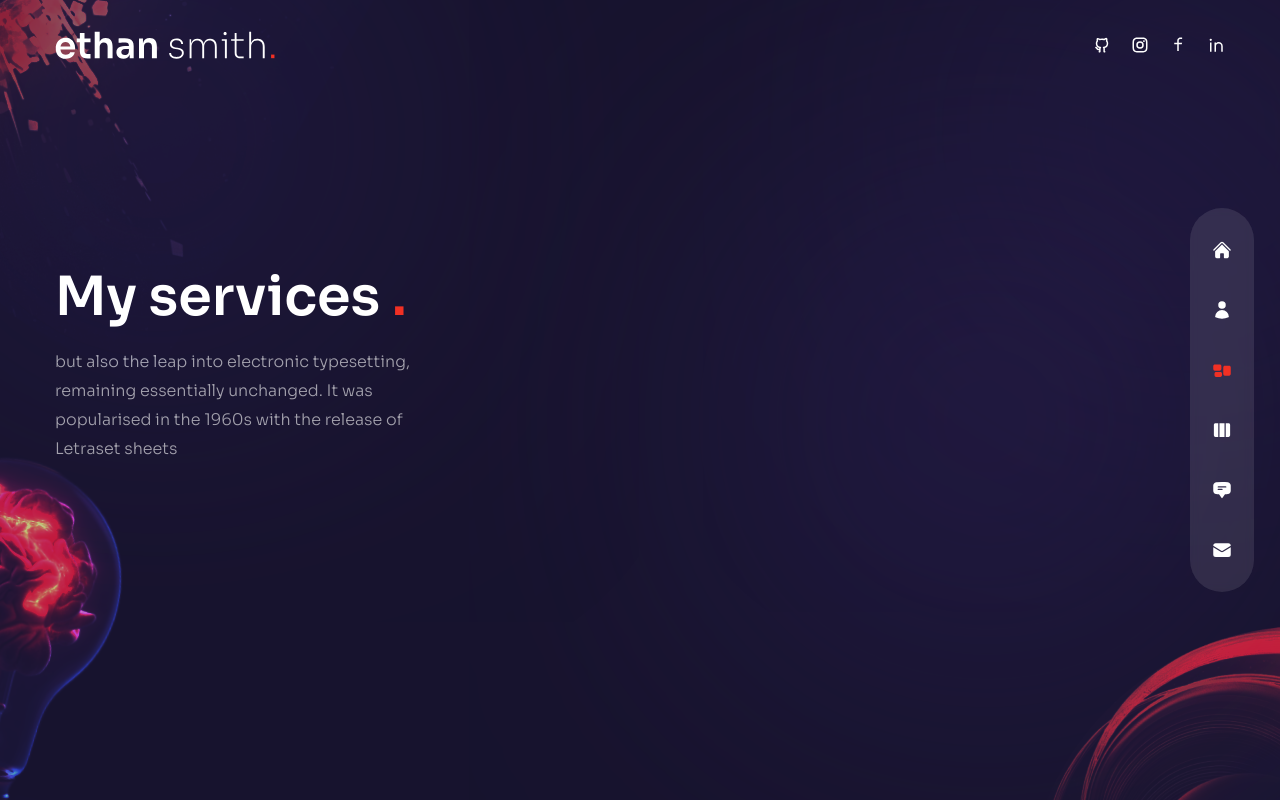
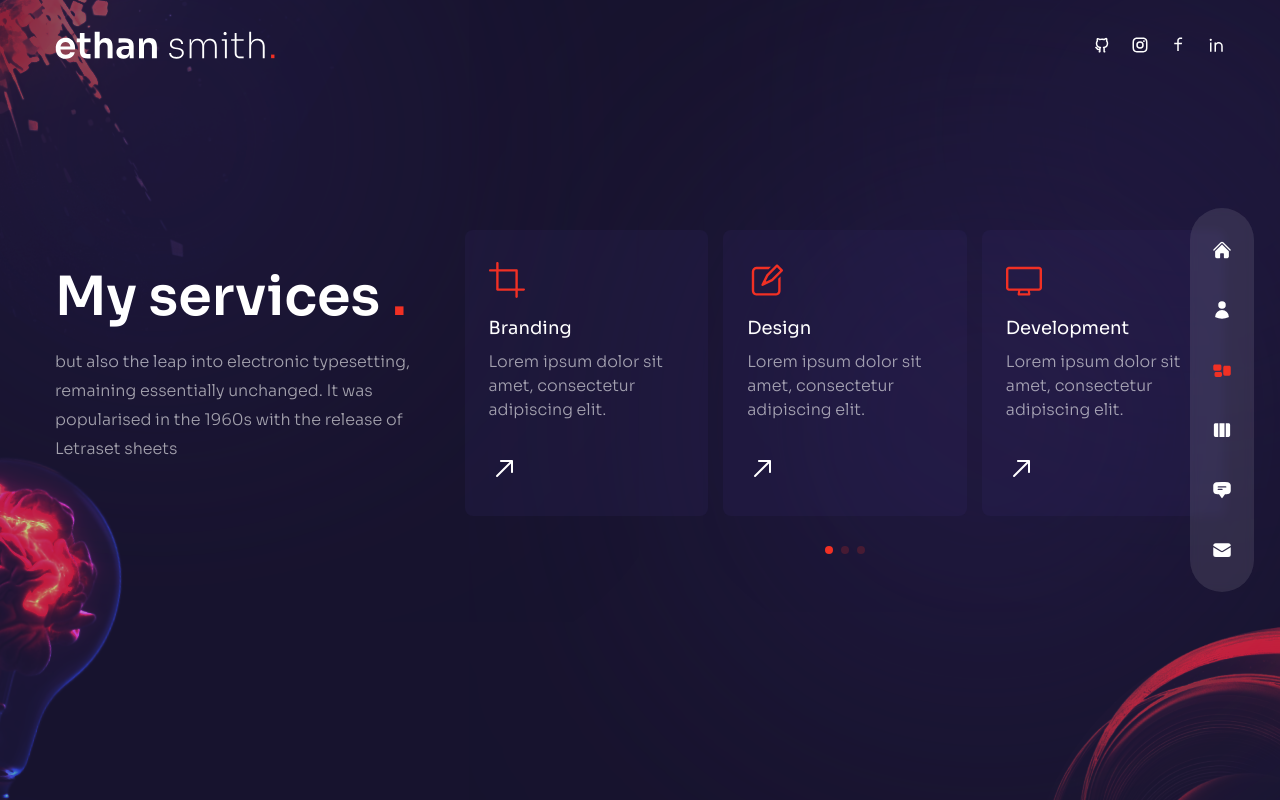
Before and after one commit to Dins2344/DinsonPortfolio, a Next.js app: page /services in a window 1280 px wide. Built offline with nearby package versions, Linux system fonts and the light colour scheme.

Commit message:
service page done

```diff
--- a/components/ServiceSlider.js
+++ b/components/ServiceSlider.js
@@ -1,10 +1,10 @@
 //import swiper react components
-import { Swiper, SwiperSlide } from 'swiper/react'
+import { Swiper, SwiperSlide } from "swiper/react";
 
 // import swiper styles
-import 'swiper/css'
-import 'swiper/css/free-mode'
-import 'swiper/css/pagination'
+import "swiper/css";
+import "swiper/css/free-mode";
+import "swiper/css/pagination";
 
 // icons
 import {
@@ -13,40 +13,40 @@
   RxDesktop,
   RxReader,
   RxRocket,
+  RxArrowTopRight,
 } from "react-icons/rx";
-
 
 // data
 const serviceData = [
   {
     icon: <RxCrop />,
-    title: 'Branding',
-    description: 'Lorem ipsum dolor sit amet, consectetur adipiscing elit.',
+    title: "Branding",
+    description: "Lorem ipsum dolor sit amet, consectetur adipiscing elit.",
   },
   {
     icon: <RxPencil2 />,
-    title: 'Design',
-    description: 'Lorem ipsum dolor sit amet, consectetur adipiscing elit.',
+    title: "Design",
+    description: "Lorem ipsum dolor sit amet, consectetur adipiscing elit.",
   },
   {
     icon: <RxDesktop />,
-    title: 'Development',
-    description: 'Lorem ipsum dolor sit amet, consectetur adipiscing elit.',
+    title: "Development",
+    description: "Lorem ipsum dolor sit amet, consectetur adipiscing elit.",
   },
   {
     icon: <RxReader />,
-    title: 'Copywriting',
-    description: 'Lorem ipsum dolor sit amet, consectetur adipiscing elit.',
+    title: "Copywriting",
+    description: "Lorem ipsum dolor sit amet, consectetur adipiscing elit.",
   },
   {
     icon: <RxRocket />,
-    title: 'SEO',
-    description: 'Lorem ipsum dolor sit amet, consectetur adipiscing elit.',
+    title: "SEO",
+    description: "Lorem ipsum dolor sit amet, consectetur adipiscing elit.",
   },
 ];
 
 //import swiper modules
-import {FreeMode, Pagination} from 'swiper'
+import { FreeMode, Pagination } from "swiper";
 
 const ServiceSlider = () => {
   return (
@@ -54,33 +54,43 @@
       breakpoints={{
         320: {
           slidesPerView: 1,
-          spaceBetween:15
+          spaceBetween: 15,
         },
         640: {
           slidesPerView: 3,
-          spaceBetween:15,
-        }
+          spaceBetween: 15,
+        },
       }}
       freeMode={true}
       pagination={{
-        clickable:true
+        clickable: true,
       }}
-      modules={{ FreeMode, Pagination }}
-      className='h-[240px] sm:h-[340px]'
+      modules={[ FreeMode, Pagination ]}
+      className="h-[240px] sm:h-[340px]"
     >
-      {
-        serviceData.map((item, i) => {
-          return (
-            <SwiperSlide key={i}>
-              <div>
-
+      {serviceData.map((item, i) => {
+        return (
+          <SwiperSlide key={i}>
+            <div className="bg-[rgba(65,47,123,0.15)] h-max rounded-lg px-6 py-8 flex sm:flex-col gap-x-6 sm:gap-x-0 group cursor-pointer hover:bg[rgba(89,65,169,0.15)] transition-all duration-300">
+              {/* icon  */}
+              <div className="text-4xl text-accent mb-4">{item.icon}</div>
+              {/*title & descs */}
+              <div className="mb-8">
+                <div className="mb-2 text-lg">{item.title}</div>
+                <p className="max-w-[350px] leading-normal">
+                  {item.description}
+                </p>
               </div>
-            </SwiperSlide>
-          )
-        })
-      }
+              {/* arrow */}
+              <div className="text-3xl">
+                <RxArrowTopRight className="group-hover:rotate-45 group-hover:text-accent transition-all duration-300" />
+              </div>
+            </div>
+          </SwiperSlide>
+        );
+      })}
     </Swiper>
-  )
+  );
 };
 
 export default ServiceSlider;
--- a/pages/services/index.js
+++ b/pages/services/index.js
@@ -21,17 +21,37 @@
         <div className="flex flex-col xl:flex-row gap-x-8">
           {/* text */}
           <div className="text-center flex xl:w-[30vw] flex-col lg:text-left mb-4 xl:mb-0">
-            <h2 className="h2 xl:mt-8">
+            <motion.h2
+              variants={fadeIn("up", 0.2)}
+              initial="hidden"
+              animate="show"
+              exit="hidden"
+              className="h2 xl:mt-8"
+            >
               My services <span className="text-accent">.</span>
-            </h2>
-            <p className="mb-4 max-w-[400px] mx-auto lg:mx-0">
+            </motion.h2>
+            <motion.p
+              variants={fadeIn("up", 0.4)}
+              initial="hidden"
+              animate="show"
+              exit="hidden"
+              className="mb-4 max-w-[400px] mx-auto lg:mx-0"
+            >
               but also the leap into electronic typesetting, remaining
               essentially unchanged. It was popularised in the 1960s with the
               release of Letraset sheets
-            </p>
+            </motion.p>
           </div>
-          {/* slider */}
-          <ServiceSlider />
+          <motion.div
+            variants={fadeIn("up", 0.6)}
+            initial="hidden"
+            animate="show"
+            exit="hidden"
+            className="w-full xl:max-w-[65%]"
+          >
+            {/* slider */}
+            <ServiceSlider />
+          </motion.div>
         </div>
       </div>
       <Bulb />
```
